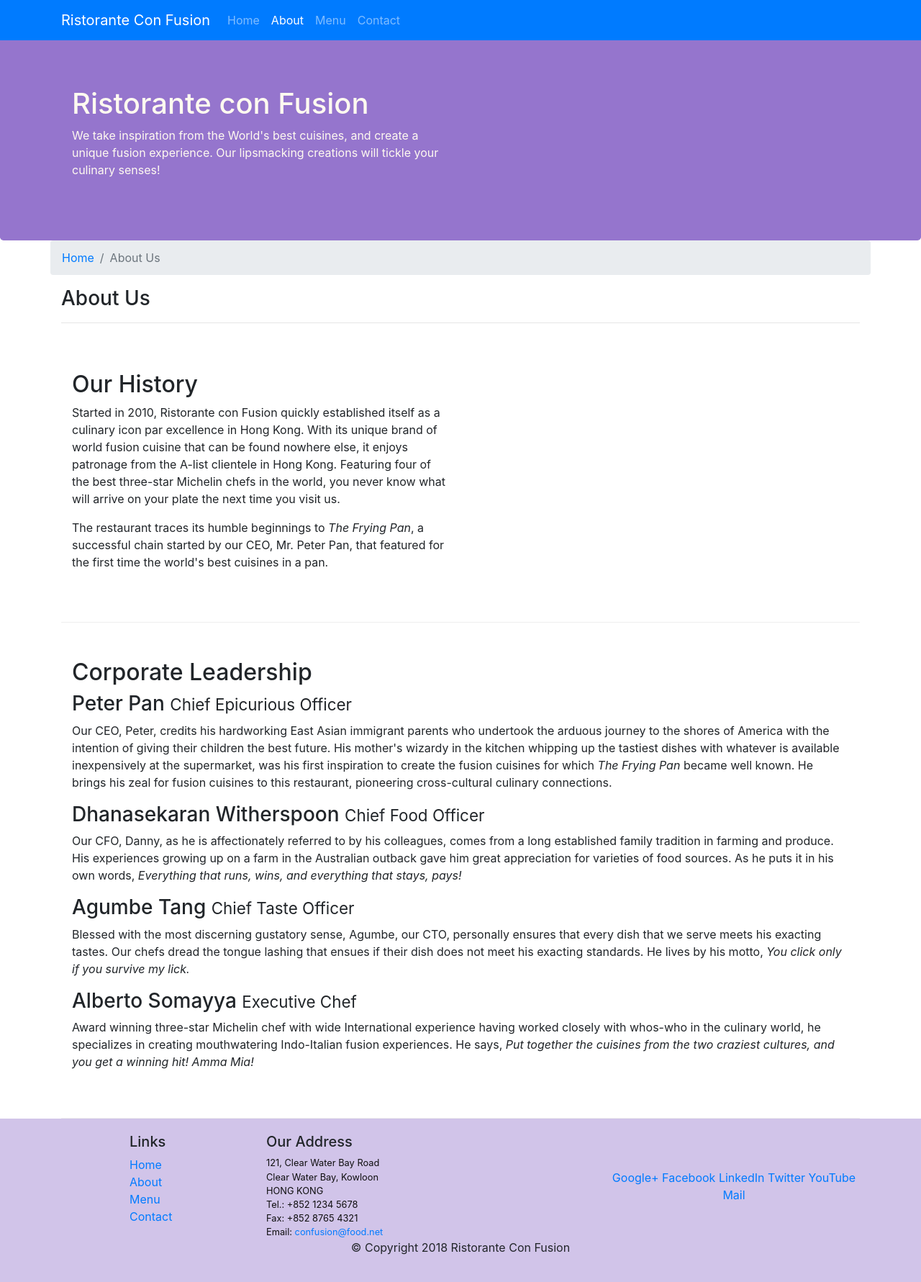
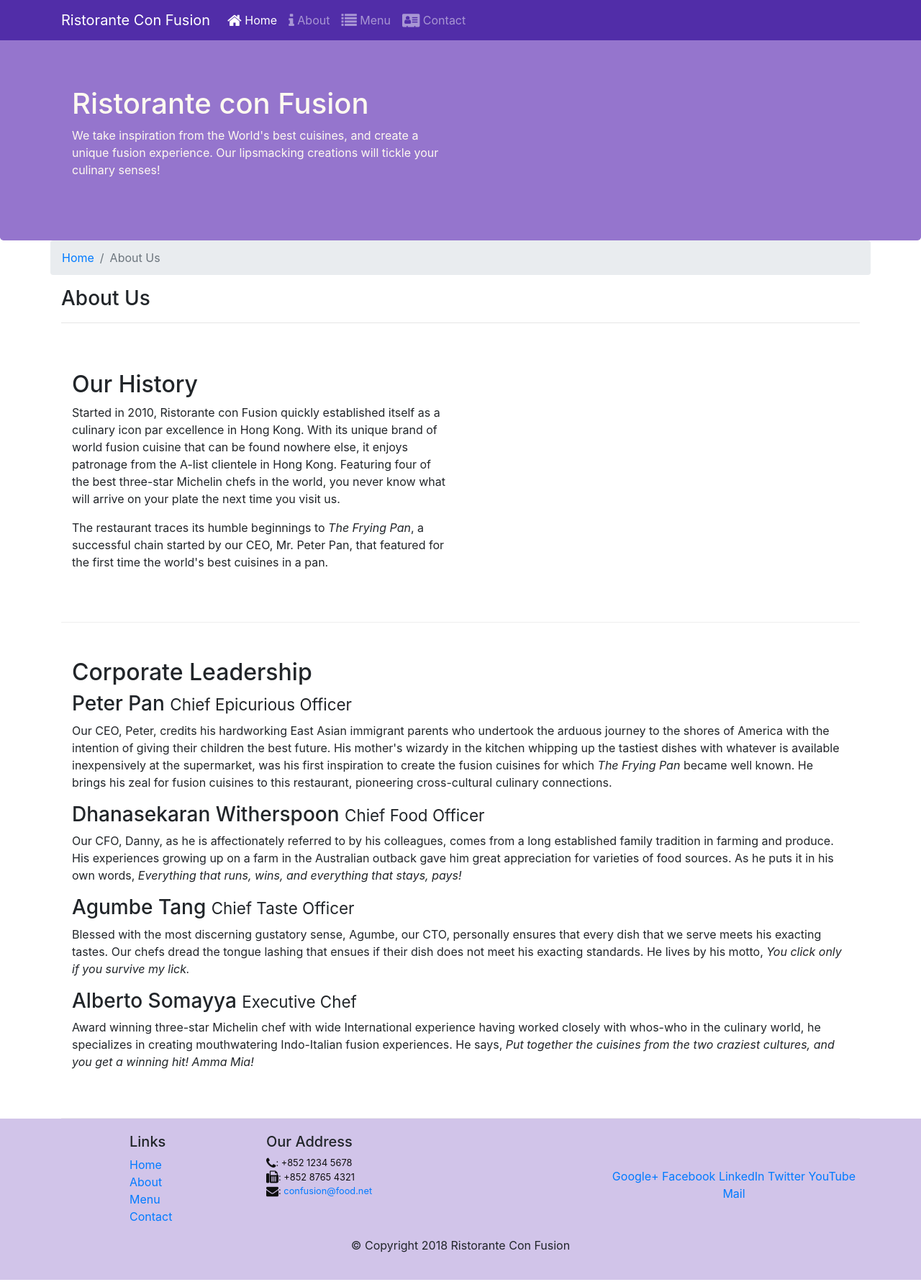
Before and after one commit to josuegladiator/confusion, a website: page aboutus.html in a window 1280 px wide. Shown: the whole page at 72% size. Drawn offline with nearby package versions, Linux system fonts and the light colour scheme.

Commit message:
icon fonts

```diff
--- a/aboutus.html
+++ b/aboutus.html
@@ -7,6 +7,8 @@
     <meta http-equiv="x-ua-compatible" content="ie=edge">
     <link rel="stylesheet" href="node_modules/bootstrap/dist/css/bootstrap.min.css">
      <link rel="stylesheet" type="text/css" href="css/styles.css">
+      <link rel="stylesheet" href="node_modules/font-awesome/css/font-awesome.min.css">
+    <link rel="stylesheet" href="node_modules/bootstrap-social/bootstrap-social.css">
 
 
 
@@ -15,7 +17,7 @@
 </head>
 
 <body>
-     <nav class="navbar navbar-dark navbar-expand-sm bg-primary fixed-top">
+     <nav class="navbar navbar-dark navbar-expand-sm  fixed-top">
         <div class="container">
              <button class="navbar-toggler" type="button" data-toggle="collapse" data-target="#Navbar">
                 <span class="navbar-toggler-icon"></span>
@@ -23,10 +25,10 @@
            <a class="navbar-brand" href="#">Ristorante Con Fusion</a>
            <div class="collapse navbar-collapse" id="Navbar">
                  <ul class="navbar-nav mr-auto">
-                    <li class="nav-item "><a class="nav-link" href="./index.html">Home</a></li>
-                    <li class="nav-item active"><a class="nav-link" href="./aboutus.html">About</a></li>
-                    <li class="nav-item"><a class="nav-link" href="#">Menu</a></li>
-                    <li class="nav-item"><a class="nav-link" href="#">Contact</a></li>
+                    <li class="nav-item active"><a class="nav-link" href="./index.html"><span class="fa fa-home fa-lg"></span> Home</a></li>
+                    <li class="nav-item"><a class="nav-link" href="#"><span class="fa fa-info fa-lg"></span> About</a></li>
+                    <li class="nav-item"><a class="nav-link" href="#"><span class="fa fa-list fa-lg"></span> Menu</a></li>
+                    <li class="nav-item"><a class="nav-link" href="#"><span class="fa fa-address-card fa-lg"></span> Contact</a></li>
                 </ul>
             </div>
 
@@ -100,12 +102,10 @@
                 <div class="col-7 col-sm-5">
                     <h5>Our Address</h5>
                     <address>
-		              121, Clear Water Bay Road<br>
-		              Clear Water Bay, Kowloon<br>
-		              HONG KONG<br>
-		              Tel.: +852 1234 5678<br>
-		              Fax: +852 8765 4321<br>
-		              Email: <a href="mailto:confusion@food.net">confusion@food.net</a>
+		             <i class="fa fa-phone fa-lg"></i>: +852 1234 5678<br>
+                      <i class="fa fa-fax fa-lg"></i>: +852 8765 4321<br>
+                      <i class="fa fa-envelope fa-lg"></i>:
+                      <a href="mailto:confusion@food.net">confusion@food.net</a>
 		           </address>
                 </div>
                 <div class="col-12 col-sm-4 align-self-center">
--- a/package.json
+++ b/package.json
@@ -15,6 +15,8 @@
   },
   "dependencies": {
     "bootstrap": "^4.0.0",
+    "bootstrap-social": "^5.1.1",
+    "font-awesome": "^4.7.0",
     "jquery": "^3.3.1",
     "popper.js": "^1.12.9"
   }
```
Also changed, not shown: index.html (+19 -18 lines), 1 other file.
